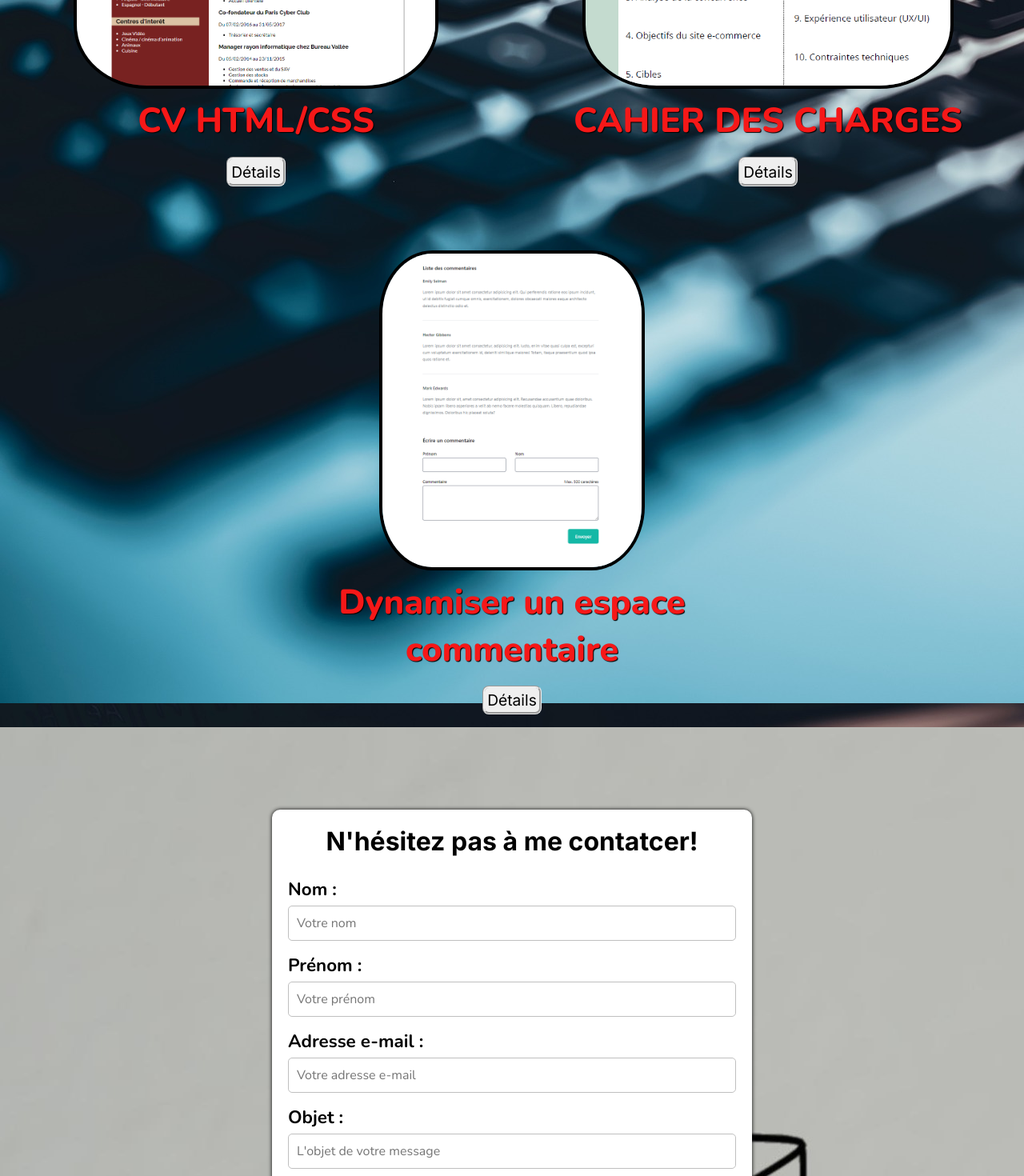
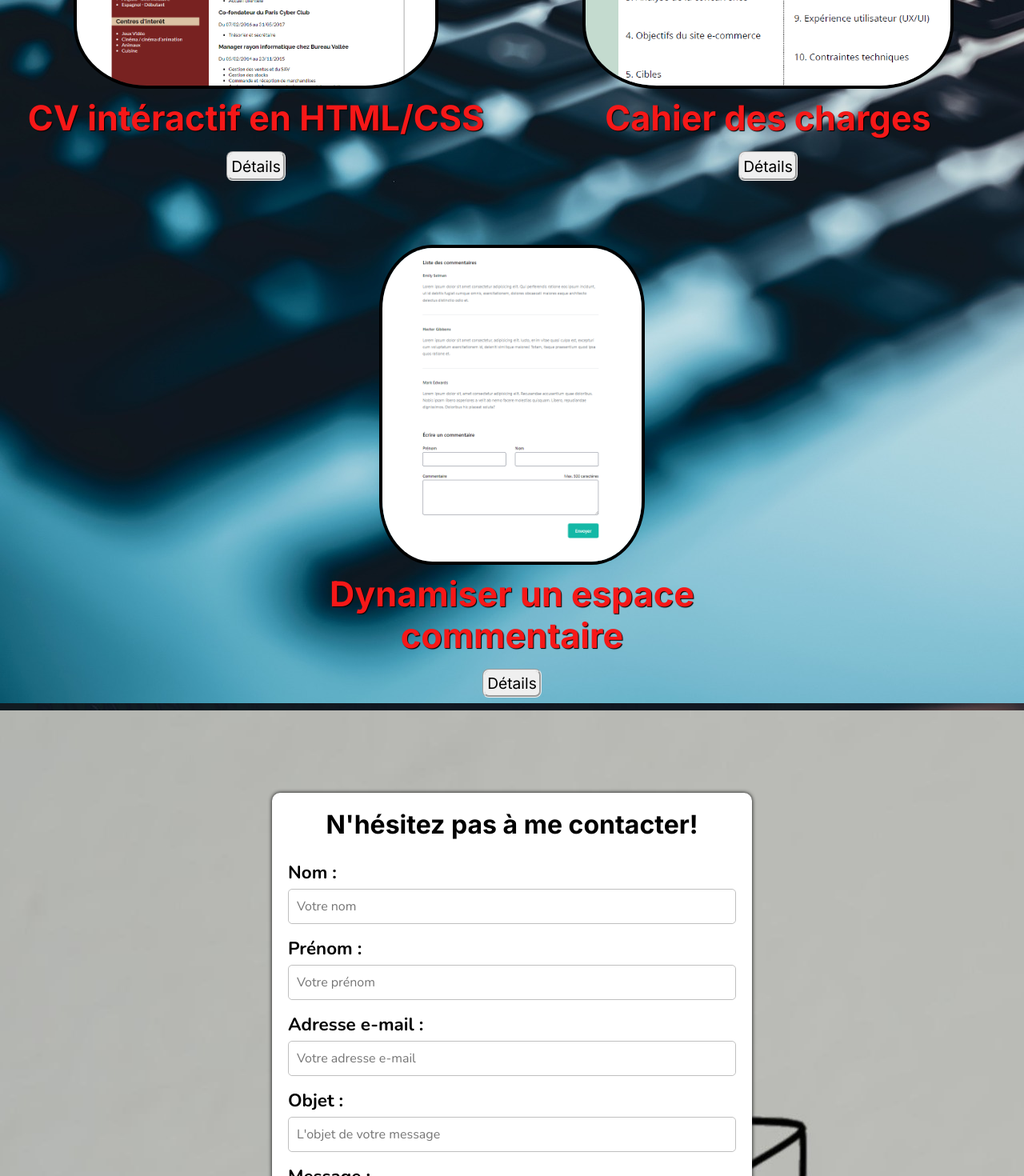
Before and after one commit to MaitreGobz/Mon-portfolio-Vue.JS, a Vue app: page / in a window 1280 px wide. Shown: the part 1980-3450 px from the top of the page at 80% size. Built offline with nearby package versions, Linux system fonts and the light colour scheme.

Commit message:
correction of mistakes

```diff
--- a/src/components/ContactForm.vue
+++ b/src/components/ContactForm.vue
@@ -3,7 +3,7 @@
 
         <!-- Contact Form -->
          <section class="contact-form">
-            <h1 class="contact-title">N'hésitez pas à me contatcer!</h1>
+            <h1 class="contact-title">N'hésitez pas à me contacter!</h1>
                 <hr>
             <form @submit.prevent="sendEmail">
                     <div class="form-group">
@@ -141,7 +141,7 @@ textarea {
 button {
   width: 100%;
   padding: 10px 15px;
-  background: var(--red2);
+  background: var(--red);
   color: white;
   border: none;
   border-radius: 5px;
@@ -150,7 +150,7 @@ button {
 }
 
 button:hover {
-  background: var(--red);
+  background: var(--red2);
 }
 
 .response-message {
--- a/src/components/ProjectContent.vue
+++ b/src/components/ProjectContent.vue
@@ -42,7 +42,7 @@ function openModal(project) {
 const projects = ref ([
     {
         id: 1,
-        title: 'CV HTML/CSS',
+        title: 'CV intéractif en HTML/CSS',
         creationDate: '25 Septembre 2024',
         technoUsed: "HTML, CSS, GitHub",
         projectLink: 'https://github.com/MaitreGobz/Mon-CV-en-ligne',
@@ -59,7 +59,7 @@ const projects = ref ([
     },
     {
         id: 2,
-        title: 'CAHIER DES CHARGES',
+        title: 'Cahier des charges',
         creationDate: '14 Octobre 2024',
         technoUsed: "Canva",
         projectLink: '/src/assets/documents/Cahier des Charges.pdf',
@@ -148,7 +148,8 @@ h1.projectTitle {
 }
 
 h2.project-title {
-    font-weight: 800;
+    font-family: 'Inter', serif;
+    font-weight: 700;
     color: var(--red);
     text-shadow: black 1px 1px 1px;
 }
```
